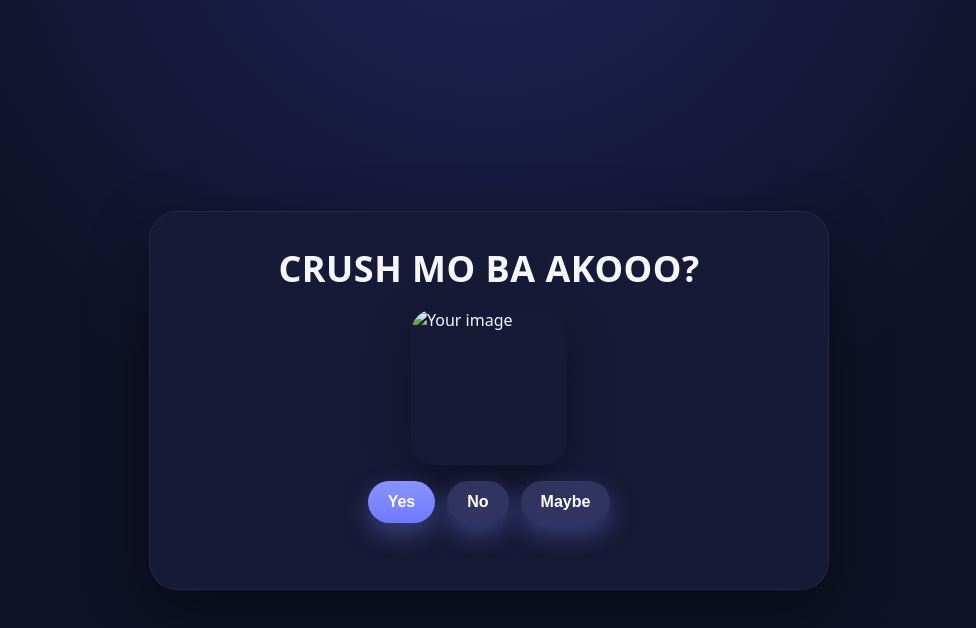
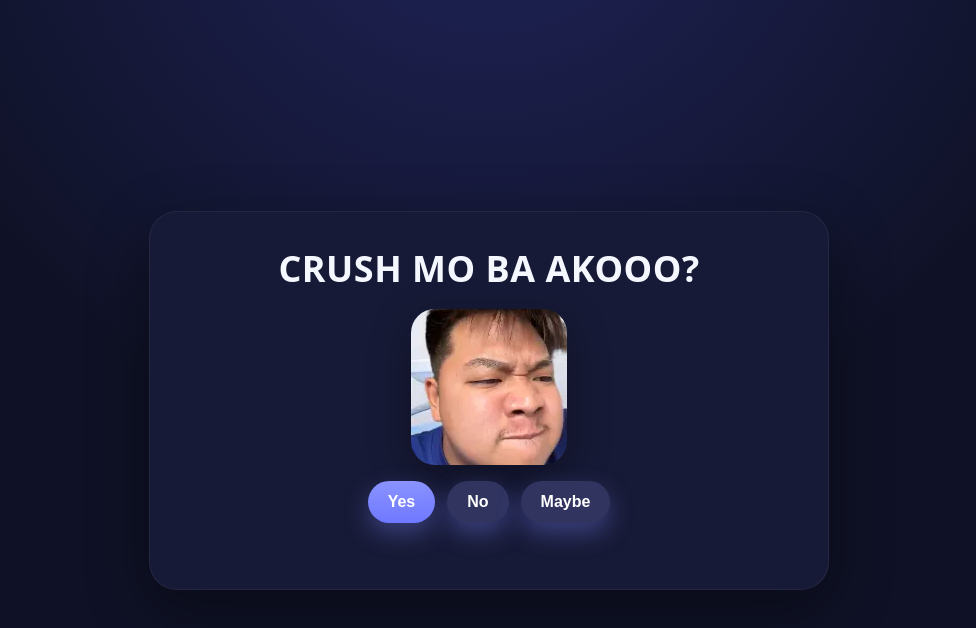
Before and after one commit to ryeee11/bawal.no.na.sagot, a plain HTML site: page bawal-mag-no.html in a window 1280 px wide. Shown: the whole page, without its empty margins (151-1127 px from the left). Drawn offline with Linux system fonts and the light colour scheme.

Commit message:
Update bawal-mag-no.html

```diff
--- a/bawal-mag-no.html
+++ b/bawal-mag-no.html
@@ -49,7 +49,7 @@
     <h1>CRUSH MO BA AKOOO?</h1>
     <div class="img-wrap">
       <!-- Replace the src paths with your own files if you rename them -->
-      <img id="face" src="angry.webp" alt="Your image" width="156" height="156" />
+      <img src="https://raw.githubusercontent.com/ryeee11/bawal.no.na.sagot/main/angry.png" alt="Your image" width="156" height="156">
     </div>
 
     <div class="btns">
@@ -67,7 +67,7 @@
     <div class="modal-card">
       <button id="close" class="close">Close</button>
       <video id="vid" controls>
-        <source src="paldooo.mp4" type="video/mp4" />
+        <source src="https://raw.githubusercontent.com/ryeee11/bawal.no.na.sagot/main/paldooo.mp4" type="video/mp4">
         Your browser does not support the video tag or the file could not be loaded.
       </video>
     </div>
```
